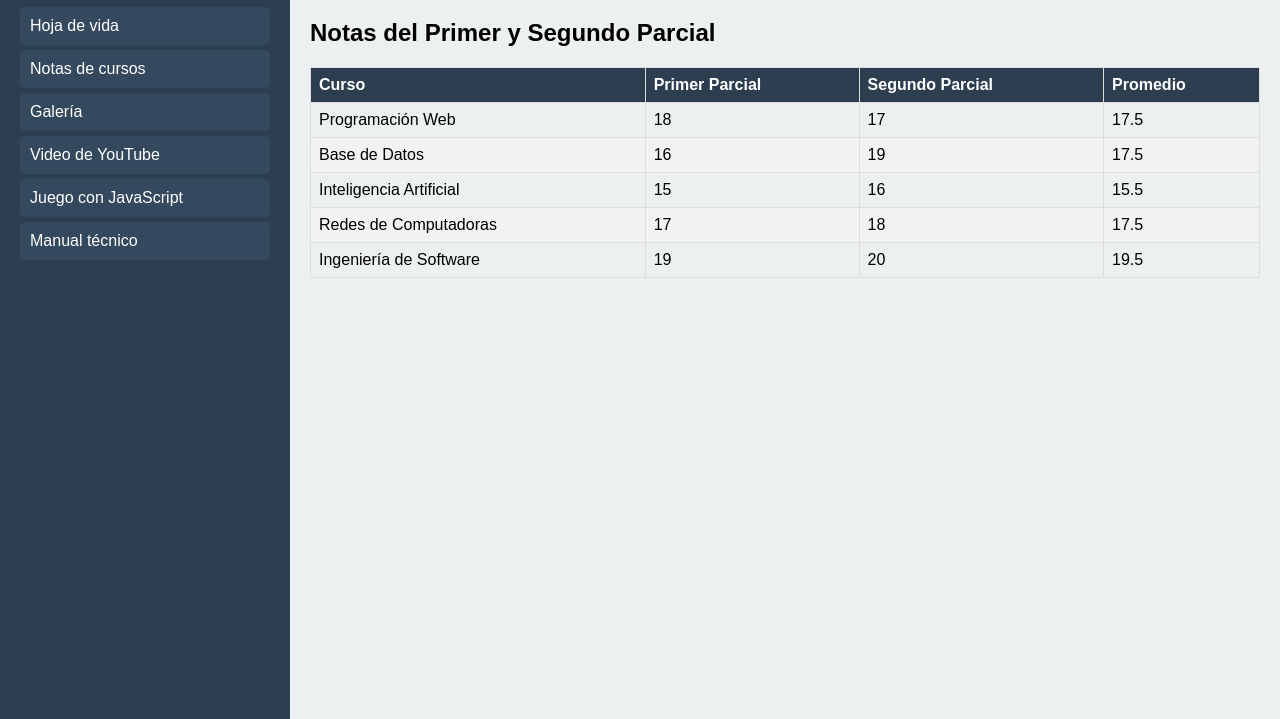
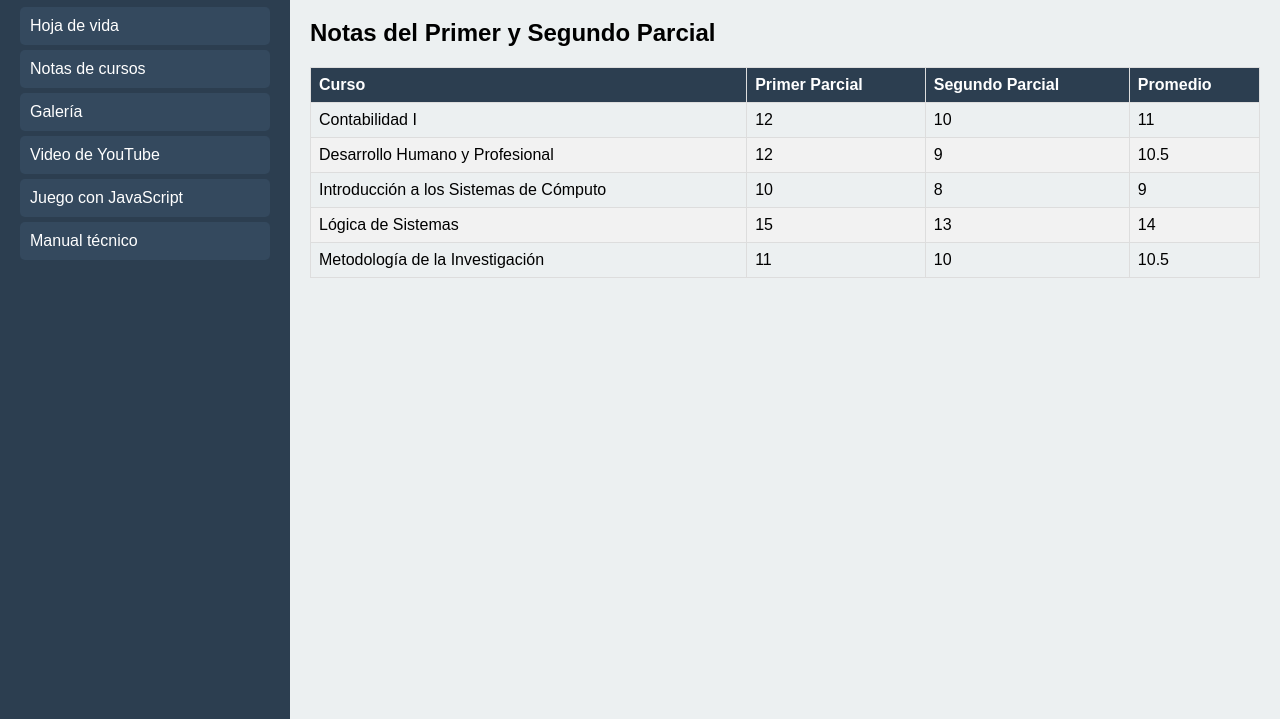
Before and after one commit to Ldiego1593/16_10776, a plain HTML site: page index.html in a window 1280 px wide. Both pictures are taken after a click on the element "Notas de cursos". Shown: the part 81-800 px from the top of the page. Drawn offline with Linux system fonts and the light colour scheme.

Commit message:
index.html

```diff
--- a/index.html
+++ b/index.html
@@ -179,34 +179,34 @@
                             </thead>
                             <tbody>
                                 <tr>
-                                    <td>Programación Web</td>
-                                    <td>18</td>
-                                    <td>17</td>
-                                    <td>17.5</td>
+                                    <td>Contabilidad I</td>
+                                    <td>12</td>
+                                    <td>10</td>
+                                    <td>11</td>
                                 </tr>
                                 <tr>
-                                    <td>Base de Datos</td>
-                                    <td>16</td>
-                                    <td>19</td>
-                                    <td>17.5</td>
+                                    <td>Desarrollo Humano y Profesional</td>
+                                    <td>12</td>
+                                    <td>9</td>
+                                    <td>10.5</td>
                                 </tr>
                                 <tr>
-                                    <td>Inteligencia Artificial</td>
-                                    <td>15</td>
-                                    <td>16</td>
-                                    <td>15.5</td>
+                                    <td>Introducción a los Sistemas de Cómputo</td>
+                                    <td>10</td>
+                                    <td>8</td>
+                                    <td>9</td>
                                 </tr>
                                 <tr>
-                                    <td>Redes de Computadoras</td>
-                                    <td>17</td>
-                                    <td>18</td>
-                                    <td>17.5</td>
+                                    <td>Lógica de Sistemas</td>
+                                    <td>15</td>
+                                    <td>13</td>
+                                    <td>14</td>
                                 </tr>
                                 <tr>
-                                    <td>Ingeniería de Software</td>
-                                    <td>19</td>
-                                    <td>20</td>
-                                    <td>19.5</td>
+                                    <td>Metodología de la Investigación</td>
+                                    <td>11</td>
+                                    <td>10</td>
+                                    <td>10.5</td>
                                 </tr>
                             </tbody>
                         </table>
```
